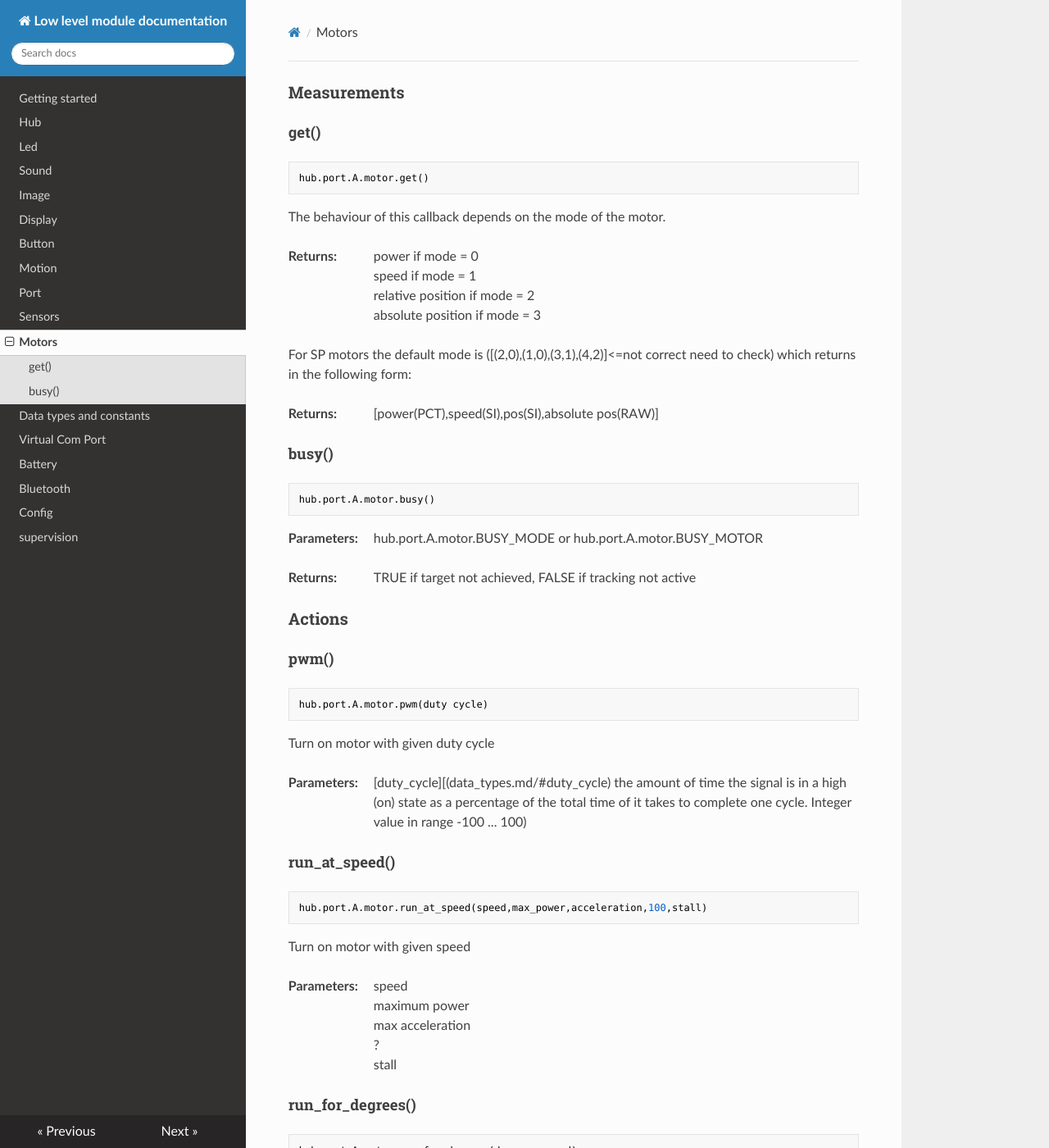
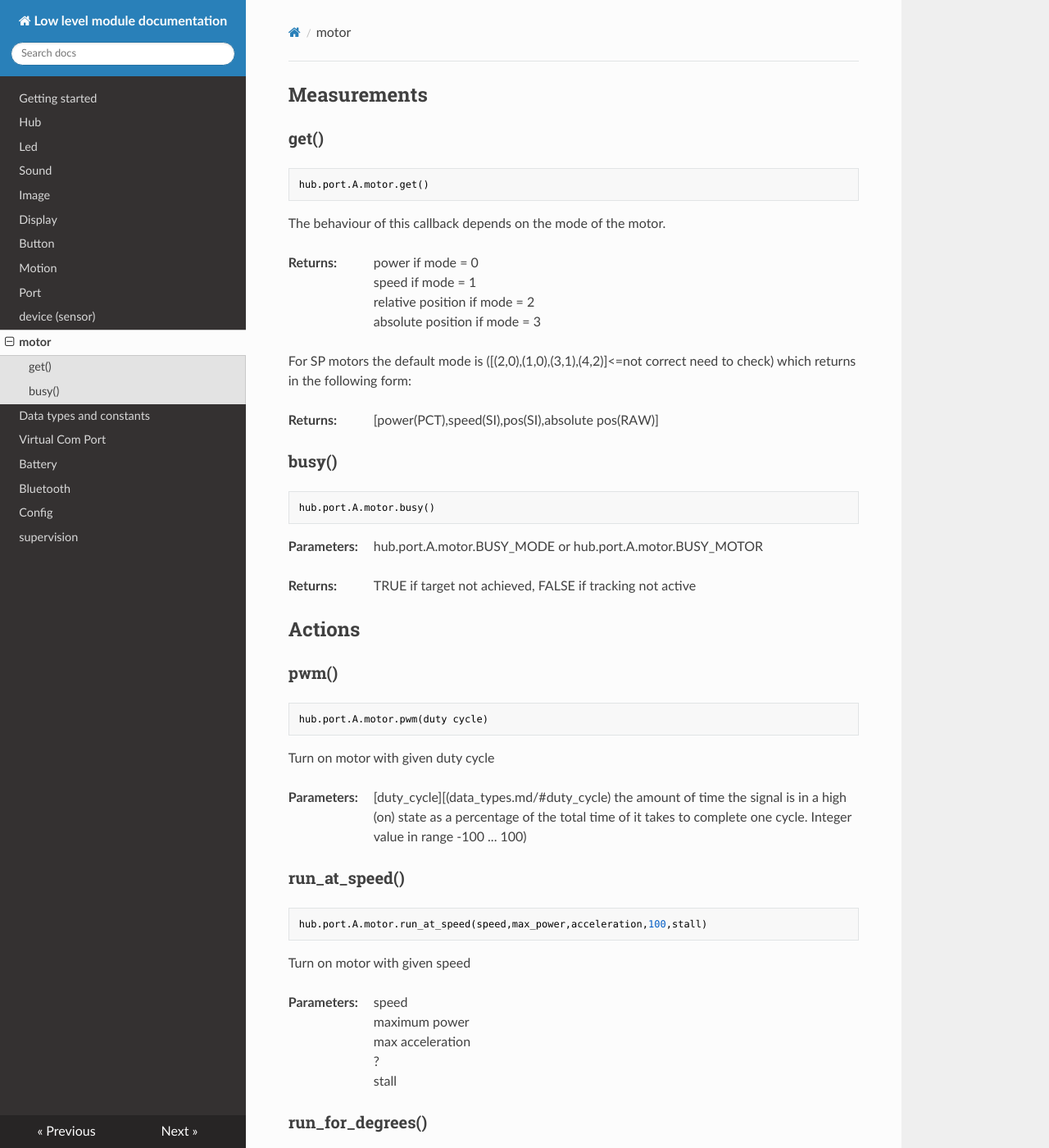
Before and after one commit to NStrijbosch/hub-module-notes, an MkDocs documentation site: the page built from docs/motors.md, in a window 1280 px wide and 1400 px high. Shown: the whole window at 82% size. Built offline with MkDocs 1.6.1, drawn with Linux system fonts in a browser that asks for light colours; nearby versions of some CDN libraries.

Commit message:
change header fontsizes

```diff
--- a/docs/custom.css
+++ b/docs/custom.css
@@ -6,6 +6,5 @@ a.toctree-12 { background-color: yellow;} */
 .toctree-l2 a {margin-left: 0em;}
 .toctree-l3 {margin-left: 2em;}
 .hljs {background: #eeffcc;}
-h1 {font-size: 125%;}
-h2 {font-size: 115%;}
-h3 {font-size: 100%;}
+h1 {font-size: 150%;}
+h2 {font-size: 125%;}
--- a/docs/motors.md
+++ b/docs/motors.md
@@ -1,12 +1,3 @@
-<style type='text/css'>
-.section ul { list-style: none !important; margin-left: 80px; margin-top:-3em;}
-.section li { list-style: none !important}
-.toctree-l2 a {margin-left: 0em;}
-.toctree-l3 {margin-left: 2em;}
-h2 {font-size: 125%;}
-h2 {font-size: 115%;}
-</style>
-
 # Measurements
 
 ## get()
--- a/mkdocs.yml
+++ b/mkdocs.yml
@@ -9,8 +9,8 @@ nav:
     - Button: 'button.md'
     - Motion: 'motion.md'
     - Port : 'port.md'
-    - Sensors: 'sensors.md'
-    - Motors: 'motors.md'
+    - device (sensor): 'sensors.md'
+    - motor: 'motors.md'
     - Data types and constants: 'data_types.md'
     - Virtual Com Port: 'VCP.md'
     - Battery: 'battery.md'
```
